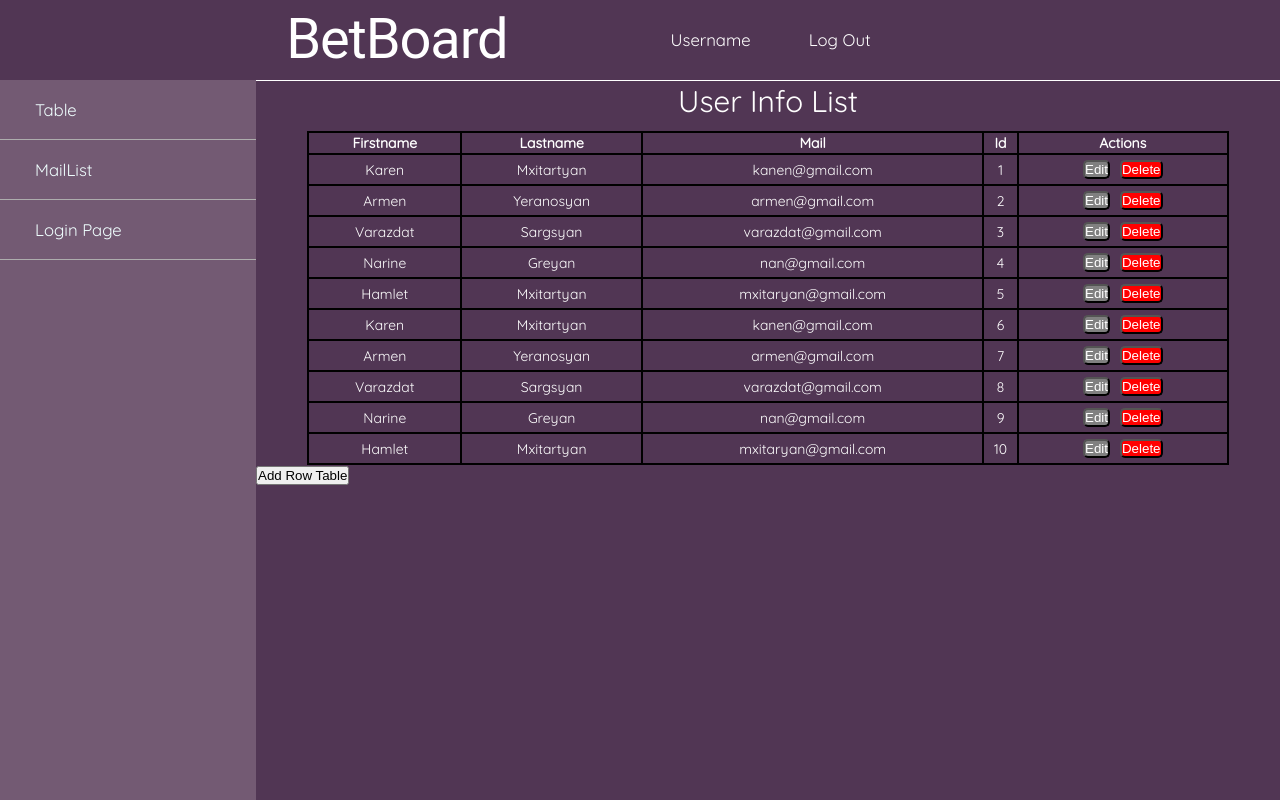
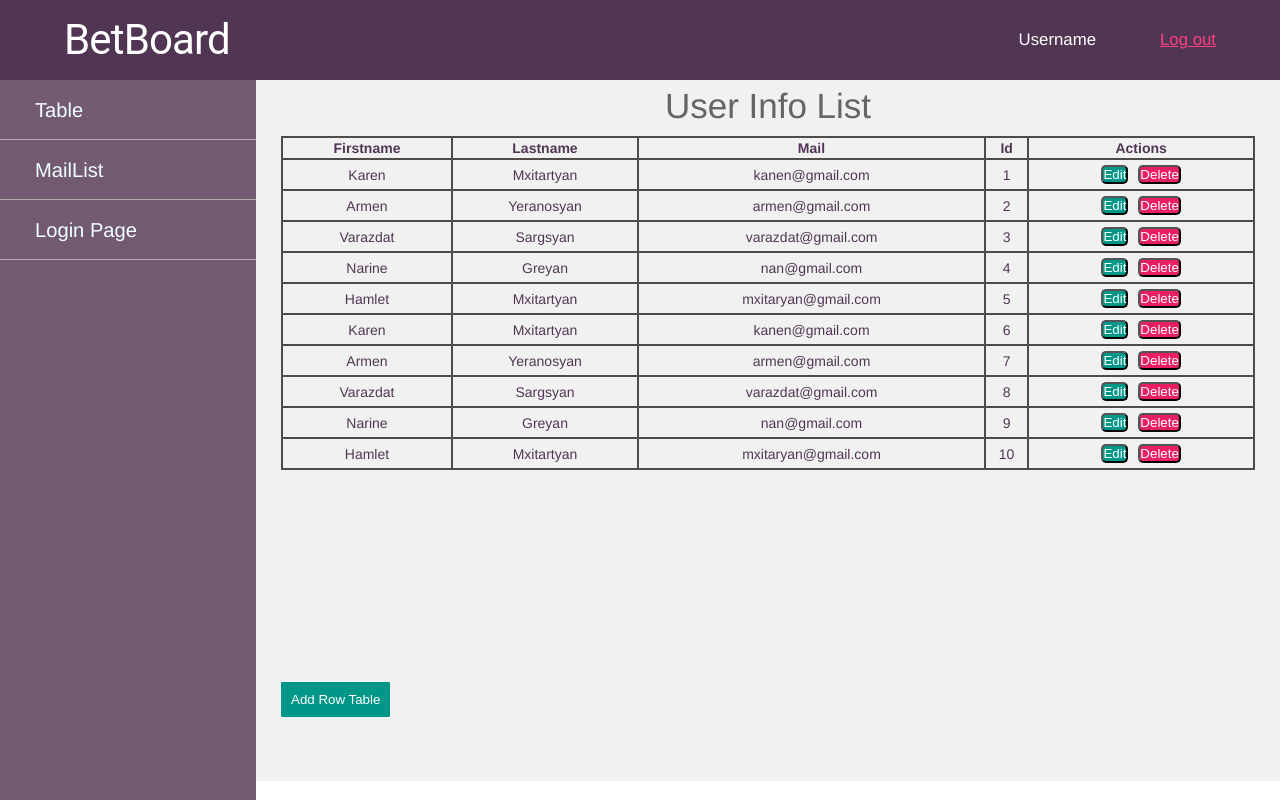
Before and after one commit to GitTat/FrontBetApp, a React (Create React App) app: page /addmailinglist#/table in a window 1280 px wide. Built offline with nearby package versions, Linux system fonts and the light colour scheme.

Commit message:
ready to be checked for demo

```diff
--- a/src/Header.js
+++ b/src/Header.js
@@ -35,7 +35,7 @@ class Header extends Component{
                   <div className="user flex">
                       <ul className="list flex">
                           <li className="list_item">Username</li>
-                          <li className="list_item">Log Out</li>
+                          <li className="list_item"><Link activeClassName="active" to='/login'>Log out</Link></li>
                       </ul>
                   </div>
               </div>
--- a/src/StyleSheet/Header.css
+++ b/src/StyleSheet/Header.css
@@ -1,5 +1,9 @@
 .header_container{
+position:fixed;
     height:10%;
+	width:100%;
+	top:0;
+
 }
 .flex{
     display:flex;
@@ -21,8 +25,9 @@
     color: #fff;
     text-decoration: none;
 }
-.content{
-    height: 90%;
+
+h1{
+		font-size:3em;
 }
 
 .icon_item{
@@ -33,7 +38,7 @@
     border-radius:5px;
 }
 .header{
-    width:95%;
+    width:90%;
     justify-content: space-between;
     align-items: center;
 }
@@ -139,8 +144,18 @@
     }
 
     .list{
-        justify-content: flex-start;
+        justify-content: center;
     }
+
+	.list_item:nth-child(2){
+		display:none;
+	}
+
+
+
+	h1{
+		font-size:25px;
+	}
 }
   .menuListWrap{    /*Add New Menu List */
         width: 90%;
--- a/src/StyleSheet/Login.css
+++ b/src/StyleSheet/Login.css
@@ -8,17 +8,15 @@
 }
 .flex{
 	display:flex;
-justify-content:center;
-align-items:center;
 }
 
 .form-signin {
-
   width:400px;
   background-color:#fff;
   height:300px;
   flex-direction:column;
-
+justify-content:center;
+	align-items:center;
 
 }
   .form-signin-heading{
@@ -46,7 +44,6 @@ align-items:center;
 	 padding:15px;
 	width:70%;
 	font-size: 18px;
-
 	margin-bottom:20px;
     color: #fff;
     background-color: #513654;
@@ -59,9 +56,7 @@ align-items:center;
 
 
 .btn:hover{
-
 	 background-color: #735a73;
-
 }
 
 @media screen and (max-width:768px){
--- a/src/StyleSheet/Menu.css
+++ b/src/StyleSheet/Menu.css
@@ -7,12 +7,19 @@
     justify-content:center;
     height: 90%;
     float:left;
+	position:fixed;
+	top:10%;
 }
 .list_menu{
+	text-decoration: none;
     list-style-type: none;
     width: 100%;
 }
 .menu_item{
+	text-decoration: none;
+    color: azure;
+    font-size: 1.2em;
+
     width:100%;
     text-align: left;
     height: 60px;
@@ -25,23 +32,14 @@
     cursor: pointer;
     transition: .5s ;
 }
+
 .menu_item:hover{
     background-color:#513654;
 }
-.active{
-    background-color:#513654;
-}
-.menu_item a{
-    text-decoration: none;
-    color: azure;
-    font-size: 1.2em;
-}
+
 @media (max-width:768px) {
 
     .menu{
         display: none;
     }
-
-
-
 }
--- a/src/StyleSheet/Table.css
+++ b/src/StyleSheet/Table.css
@@ -1,22 +1,32 @@
-.UserTable{
-  	width: 100%;
+.UserTable {
+    width: 100%;
     height: 100%;
-    background:#513654;
-    color:white;
+    background-color: #f1f1f1;
+    color: #513654;
+    box-sizing: border-box;
+	padding:25px;
+	overflow:hidden;
 }
-.table{
-	width: 90%;
-	margin:0px auto;
-	border:solid 2px black;
+#scroll{
+	width: 100%;
+    height: 80%;
+	overflow:scroll;
+}
+.table {
+    width: 100%;
+    margin: 0px auto;
+    border: solid 2px #504b4b;
     border-collapse: collapse;
+
+
 }
 .table td{
-	border:solid 2px black;
+	border:solid 2px #504b4b;
 	border-collapse: collapse;
 	text-align: center;
 }
 .table th{
-	border:solid 2px black;
+	border:solid 2px #504b4b;
 	border-collapse: collapse;
 	text-align: center;
 }
@@ -30,13 +40,13 @@
 }
 .editbutton{
 	border-radius: 5px;
-	background: grey;
+	background: #009688;
 	color: white;
 	margin: 5px;
 }
 .deletebutton{
 	border-radius: 5px;
-	background: red;
+	background: #e91e63;
 	color:white;
 	margin: 5px;
 }
@@ -48,9 +58,52 @@
 }
 #theader{
 	height: 30px;
-	color: white;
-	text-align: center;
-	font-size:30px;
-	border-top:solid 1px white;
-	padding:10px;
+    color: #666467;
+    text-align: center;
+    font-size: 2.5em;
+    padding: 10px;
 }
+
+.AddRow{
+	display:inline-block;
+    margin-top: 10px;
+}
+
+.btn_table{
+	padding: 10px;
+    color: #fff;
+    background-color: #009688;
+    border-radius: .1rem;
+	border: 0px solid transparent;
+    transition: .5s;
+    cursor: pointer;
+	box-shadow: 0 0px 0px 0 rgba(56,38,0,1);
+}
+
+
+.btn_table:hover{
+	 background-color: #735a73;
+}
+
+	@media (max-width:768px) {
+
+	.UserTable{
+		width:100%;
+	}
+
+}
+
+@media (max-width:468px) {
+#theader{
+	height: 30px;
+    color: #666467;
+    text-align: center;
+    font-size: 1.5em;
+
+}
+#scroll{
+
+
+}
+
+}
--- a/src/StyleSheet/index.css
+++ b/src/StyleSheet/index.css
@@ -2,16 +2,10 @@
     margin: 0;
     padding: 0;
 }
-html{
-
+html,body{
 	height:100%;
 }
-body {
-	font-family:font;
-	width:100%;
-    height:100%;
 
-}
 @font-face {
     font-family: font;
     src: url(Quicksand-Regular.ttf);
@@ -25,11 +19,16 @@ main{
     justify-content:center;
     align-items: center;
     float: left;
+	margin-left:20%;
+	margin-top:61px;
+
 }
 @media (max-width:768px) {
 
     main{
         width: 100%;
+		margin-left:0;
     }
 
+
 }
--- a/src/TableComponent/AddRowTable.js
+++ b/src/TableComponent/AddRowTable.js
@@ -43,7 +43,7 @@ class AddRowTable extends Component{
 				}
 			return(
 					<div className="AddRow">
-						<button  onClick={this.addRow}>Add Row Table</button>
+						<button className="btn_table" onClick={this.addRow}>Add Row Table</button>
 					</div>
 			);
 		}
--- a/src/TableComponent/Table.js
+++ b/src/TableComponent/Table.js
@@ -21,13 +21,16 @@ class Table extends Component{
 			render(){
 		     	return(
 		     	<div className="UserTable">
-					 <div id="theader">User Info List</div>
+				<div id="theader">User Info List</div>
+					<div id="scroll">
 			     	<table className="table">
 			     	<TableHeader headerdata={this.state.data[0]} className="tableheader"/>
 			     	<TableRow update={this.updateTable} dataArray={this.state.data}/>
 			     	</table>
-			     	<AddRowTable  update={this.updateTable} Id={this.state.data.length + 1} className="addrowtable"/>
+
 			     </div>
+				 <AddRowTable  update={this.updateTable} Id={this.state.data.length + 1} className="addrowtable"/>
+				 </div>
 		     	);
 		     }
 
```
Lines whose indentation alone changed are shown as unchanged.
